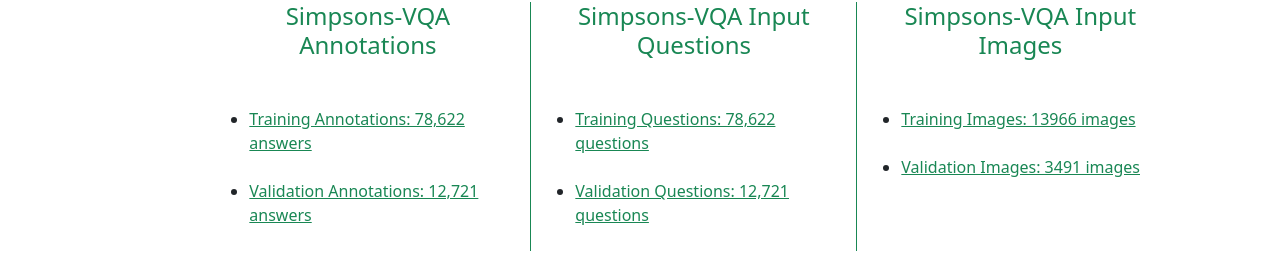
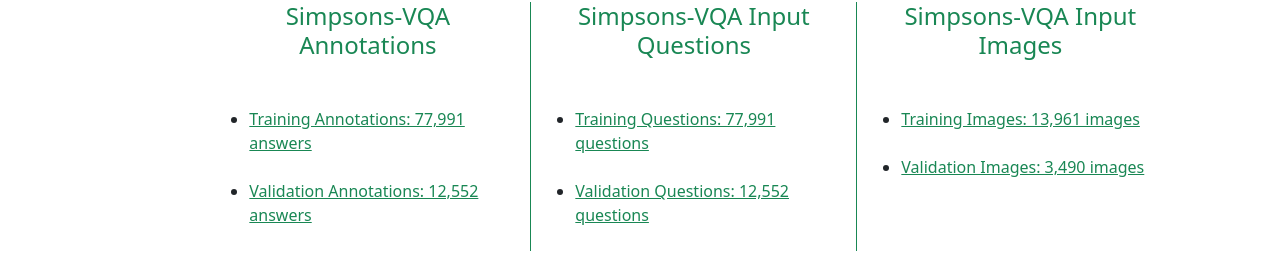
Before and after one commit to dunghuynhandy/cartoon-vqa-website, a React (Create React App) app: page /download in a window 1280 px wide. Shown: the part 298-574 px from the top of the page. Built offline with nearby package versions, Linux system fonts and the light colour scheme.

Commit message:
merge 3 classes

```diff
--- a/src/pages/Download.js
+++ b/src/pages/Download.js
@@ -19,10 +19,10 @@
         <h4 class="text-success text-center">Simpsons-VQA Annotations</h4>
         <ul class="mt-5">
           <li class="my-4">
-            <Link class="text-success" to="https://storage.googleapis.com/simpsonsvqa/v1_Annotation_Train_simpsons_vqa.zip" target="_blank" download>Training Annotations: 78,622 answers</Link>
+            <Link class="text-success" to="https://storage.googleapis.com/simpsonsvqa/v1_Annotation_Train_simpsons_vqa.zip" target="_blank" download>Training Annotations: 77,991 answers</Link>
           </li>
           <li>
-            <Link class="text-success" to="https://storage.googleapis.com/simpsonsvqa/v1_Annotation_Val_simpsons_vqa.zip" download>Validation Annotations: 12,721 answers</Link>
+            <Link class="text-success" to="https://storage.googleapis.com/simpsonsvqa/v1_Annotation_Val_simpsons_vqa.zip" download>Validation Annotations: 12,552 answers</Link>
           </li>
         </ul>
       </div>
@@ -30,12 +30,12 @@
         <h4 class="text-success text-center">Simpsons-VQA Input Questions</h4>
         <ul class="mt-5">
           <li class="my-4">
-            <Link class="text-success" to="https://storage.googleapis.com/simpsonsvqa/v1_Question_Train_simpsons_vqa.zip" target="_blank" download>Training Questions: 78,622 questions</Link>
+            <Link class="text-success" to="https://storage.googleapis.com/simpsonsvqa/v1_Question_Train_simpsons_vqa.zip" target="_blank" download>Training Questions: 77,991 questions</Link>
 
 
           </li>
           <li class="my-4">
-            <Link class="text-success" to="https://storage.googleapis.com/simpsonsvqa/v1_Question_Train_simpsons_vqa.zip" target="_blank" download>Validation Questions: 12,721 questions</Link>
+            <Link class="text-success" to="https://storage.googleapis.com/simpsonsvqa/v1_Question_Train_simpsons_vqa.zip" target="_blank" download>Validation Questions: 12,552 questions</Link>
 
           </li>
           {/*
@@ -48,10 +48,10 @@
         <h4 class="text-success text-center">Simpsons-VQA Input Images</h4>
         <ul class="mt-5">
           <li class="my-4">
-            <Link class="text-success" to="https://storage.cloud.google.com/simpsonsvqa/train_images.zip?authuser=1" target="_blank" download>Training Images: 13966 images</Link>
+            <Link class="text-success" to="https://storage.cloud.google.com/simpsonsvqa/train_images.zip?authuser=1" target="_blank" download>Training Images: 13,961 images</Link>
           </li>
           <li class="my-4">
-            <Link class="text-success" to="https://storage.cloud.google.com/simpsonsvqa/train_images.zip?authuser=1" target="_blank" download>Validation Images: 3491 images</Link>
+            <Link class="text-success" to="https://storage.cloud.google.com/simpsonsvqa/train_images.zip?authuser=1" target="_blank" download>Validation Images: 3,490 images</Link>
 
           </li>
           {/*
```
